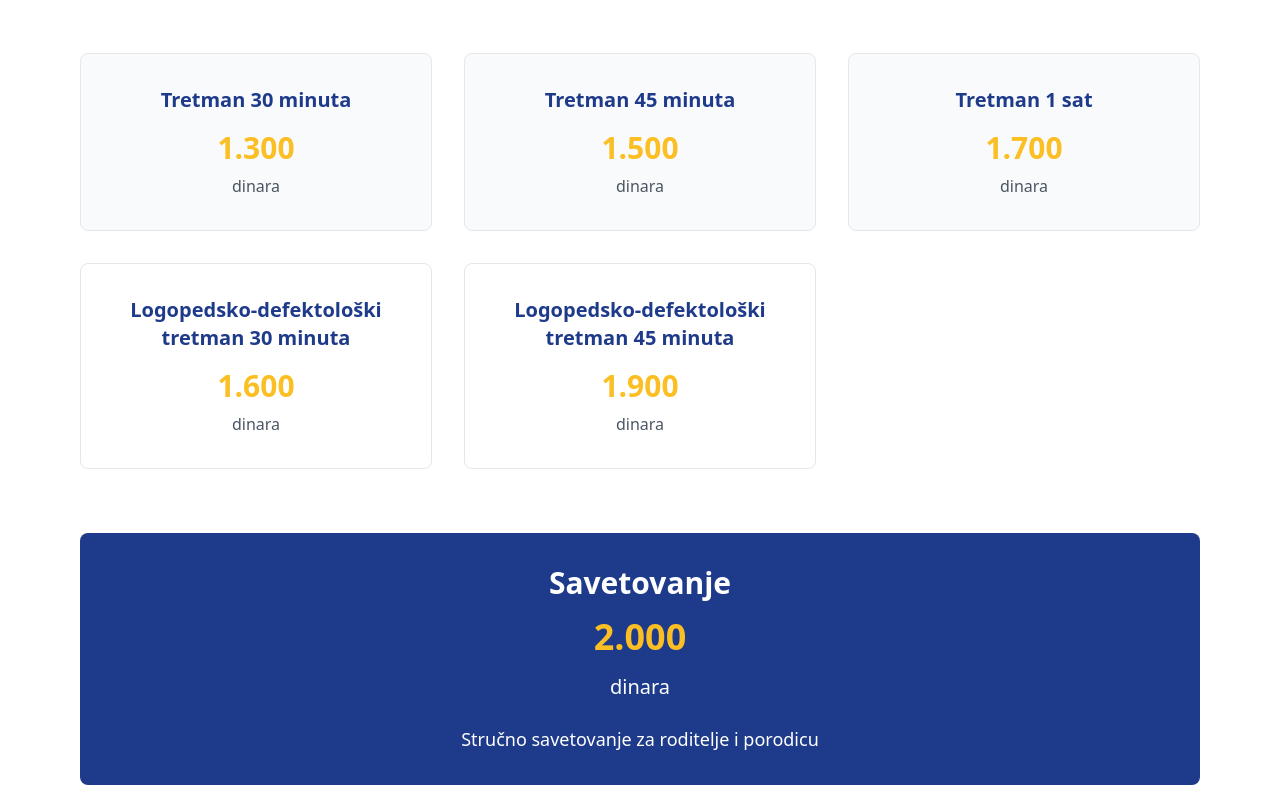
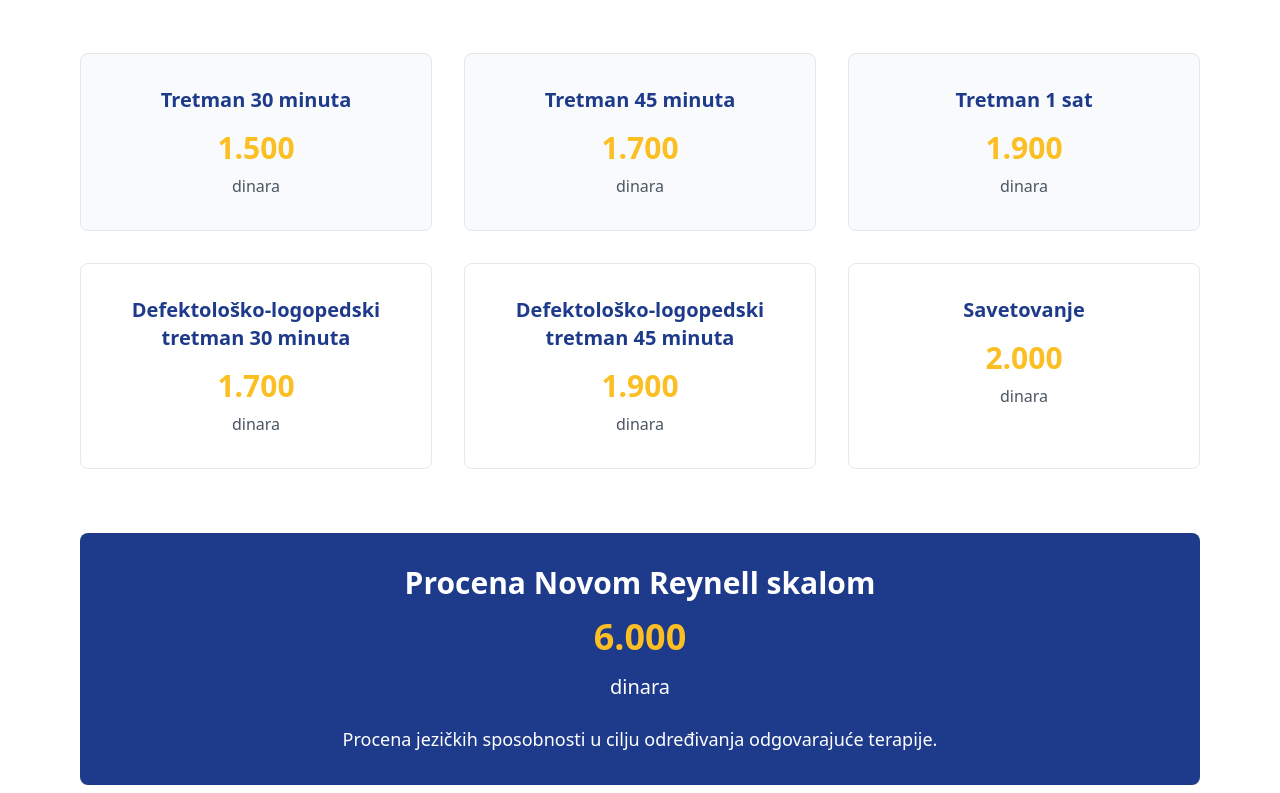
Before and after one commit to markoprogrammer/logonova, a Next.js app: page /cenovnik in a window 1280 px wide. Shown: the part 767-1560 px from the top of the page. Built offline with nearby package versions, Linux system fonts and the light colour scheme.

Commit message:
Update pricing and descriptions for therapy services in Cenovnik page, including new service "Savetovanje" and revised details for existing treatments.

```diff
--- a/app/cenovnik/page.tsx
+++ b/app/cenovnik/page.tsx
@@ -119,7 +119,7 @@
             <div className="bg-white rounded-lg shadow-lg border-t-4 border-accent p-8 hover:shadow-xl transition-shadow">
               <div className="text-center">
                 <h3 className="text-2xl font-bold text-primary mb-4">Pregled sa psihologom</h3>
-                <div className="text-4xl font-bold text-accent mb-4">5.000</div>
+                <div className="text-4xl font-bold text-accent mb-4">6.000</div>
                 <div className="text-gray-600 mb-6">dinara</div>
                 <ul className="text-left space-y-3 mb-8">
                   <li className="flex items-start">
@@ -140,35 +140,42 @@
               {/* Tretman 30min */}
               <div className="bg-gray-50 rounded-lg p-8 text-center border hover:shadow-lg transition-shadow">
                 <h3 className="text-xl font-bold text-primary mb-4">Tretman 30 minuta</h3>
-                <div className="text-3xl font-bold text-accent mb-2">1.300</div>
+                <div className="text-3xl font-bold text-accent mb-2">1.500</div>
                 <div className="text-gray-600">dinara</div>
               </div>
 
               {/* Tretman 45min */}
               <div className="bg-gray-50 rounded-lg p-8 text-center border hover:shadow-lg transition-shadow">
                 <h3 className="text-xl font-bold text-primary mb-4">Tretman 45 minuta</h3>
-                <div className="text-3xl font-bold text-accent mb-2">1.500</div>
+                <div className="text-3xl font-bold text-accent mb-2">1.700</div>
                 <div className="text-gray-600">dinara</div>
               </div>
 
               {/* Tretman 1 sat */}
               <div className="bg-gray-50 rounded-lg p-8 text-center border hover:shadow-lg transition-shadow">
                 <h3 className="text-xl font-bold text-primary mb-4">Tretman 1 sat</h3>
+                <div className="text-3xl font-bold text-accent mb-2">1.900</div>
+                <div className="text-gray-600">dinara</div>
+              </div>
+
+              {/* Defektološko-logopedski tretman 30min */}
+              <div className="bg-white rounded-lg p-8 text-center border hover:shadow-lg transition-shadow">
+                <h3 className="text-xl font-bold text-primary mb-4">Defektološko-logopedski tretman 30 minuta</h3>
                 <div className="text-3xl font-bold text-accent mb-2">1.700</div>
                 <div className="text-gray-600">dinara</div>
               </div>
 
-              {/* Logopedsko-defektološki tretman 30min */}
+              {/* Defektološko-logopedski tretman 45min */}
               <div className="bg-white rounded-lg p-8 text-center border hover:shadow-lg transition-shadow">
-                <h3 className="text-xl font-bold text-primary mb-4">Logopedsko-defektološki tretman 30 minuta</h3>
-                <div className="text-3xl font-bold text-accent mb-2">1.600</div>
+                <h3 className="text-xl font-bold text-primary mb-4">Defektološko-logopedski tretman 45 minuta</h3>
+                <div className="text-3xl font-bold text-accent mb-2">1.900</div>
                 <div className="text-gray-600">dinara</div>
               </div>
 
-              {/* Logopedsko-defektološki tretman 45min */}
+              {/* Savetovanje */}
               <div className="bg-white rounded-lg p-8 text-center border hover:shadow-lg transition-shadow">
-                <h3 className="text-xl font-bold text-primary mb-4">Logopedsko-defektološki tretman 45 minuta</h3>
-                <div className="text-3xl font-bold text-accent mb-2">1.900</div>
+                <h3 className="text-xl font-bold text-primary mb-4">Savetovanje</h3>
+                <div className="text-3xl font-bold text-accent mb-2">2.000</div>
                 <div className="text-gray-600">dinara</div>
               </div>
 
@@ -177,10 +184,10 @@
 
           {/* Savetovanje */}
           <div className="bg-primary text-white rounded-lg p-8 text-center mb-16">
-            <h2 className="text-3xl font-bold mb-4">Savetovanje</h2>
-            <div className="text-4xl font-bold text-accent mb-4">2.000</div>
+            <h2 className="text-3xl font-bold mb-4">Procena Novom Reynell skalom</h2>
+            <div className="text-4xl font-bold text-accent mb-4">6.000</div>
             <div className="text-xl mb-6">dinara</div>
-            <p className="text-lg">Stručno savetovanje za roditelje i porodicu</p>
+            <p className="text-lg">Procena jezičkih sposobnosti u cilju određivanja odgovarajuće terapije.</p>
           </div>
 
           {/* Potvrda za polazak u prvi razred */}
```
